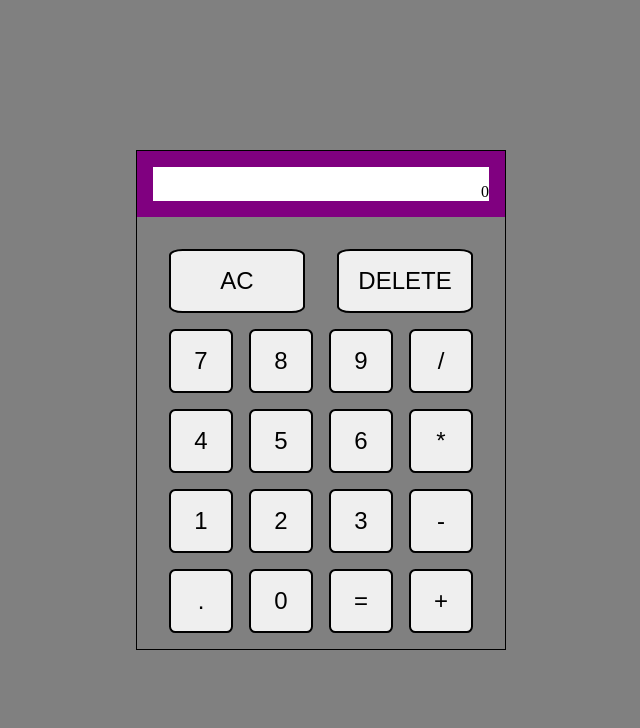
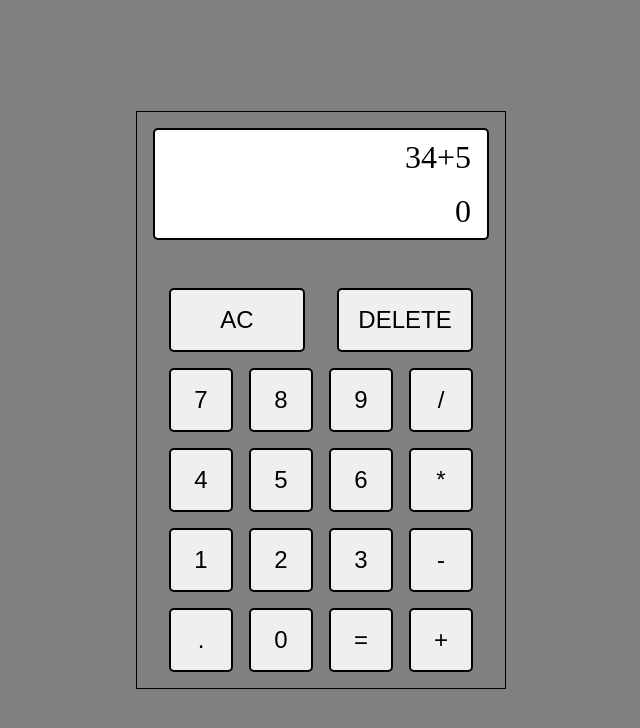
Before and after one commit to carlosmperezm/calculator, a plain HTML site: page index.html in a window 1280 px wide. Shown: the whole page, without its empty margins (319-959 px from the left). Drawn offline with Linux system fonts and the light colour scheme.

Commit message:
Add styles to the display section

```diff
--- a/index.html
+++ b/index.html
@@ -9,7 +9,10 @@
 
 <body>
   <div id="calculator-container">
-    <div id="display">0</div>
+    <div id="display">
+      <span>34+5</span>
+      <span>0</span>
+    </div>
 
     <div id="buttons-container">
       <section id="aux-buttons">
--- a/styles.css
+++ b/styles.css
@@ -13,7 +13,6 @@ body {
 }
 
 #calculator-container {
-  background-color: Purple;
   border: 1px solid;
   display: flex;
   flex-direction: column;
@@ -21,7 +20,7 @@ body {
   min-width: 370px;
   max-width: 370px;
   min-height: 500px;
-  max-height: 500px;
+  /* max-height: 500px; */
 }
 
 #buttons-container {
@@ -50,17 +49,24 @@ body {
 #display {
   background-color: White;
   margin: 1rem;
-  height: 5rem;
   display: flex;
   flex-direction: column;
-  justify-content: flex-end;
+  justify-content: space-around;
   text-align: end;
+  flex-basis: 7rem;
+  font-size: 2rem;
+  border: 2px solid Black;
+  border-radius: 5px;
+}
+
+#display span {
+  padding-right: 1rem;
 }
 
 button {
   height: 4rem;
   width: 4rem;
   border: 2px solid;
-  border-radius: 10%;
+  border-radius: 5px;
   font-size: x-large;
 }
```
